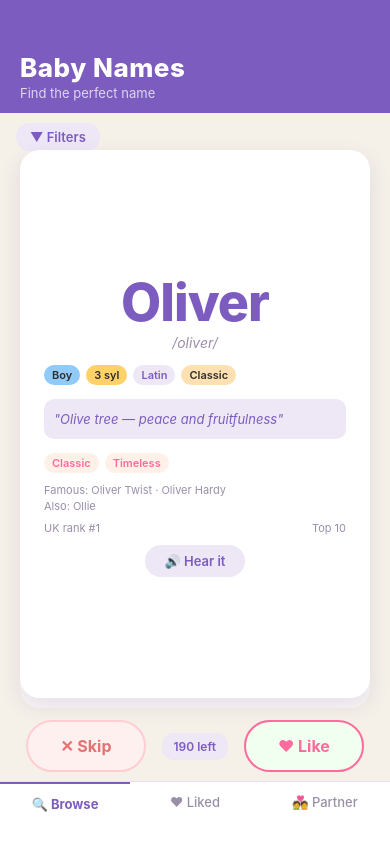
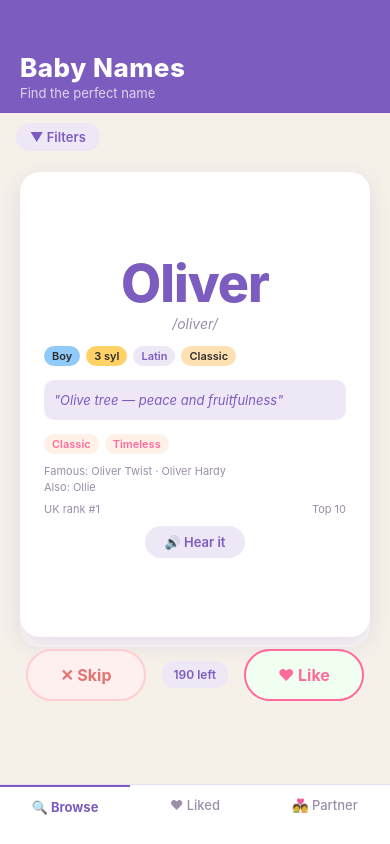
Before and after one commit to lukecode99/baby-name-finder, a React Native app: screen / in a window 390 px wide. Built offline with nearby package versions, Linux system fonts and the light colour scheme.

Commit message:
v4: Hard-coded layout, smaller CARD_H, tabBarHeight paddingBottom

```diff
--- a/src/screens/MainScreen.tsx
+++ b/src/screens/MainScreen.tsx
@@ -15,7 +15,7 @@ import namesData from '../data/names.json';
 
 const { width: SCREEN_W, height: SCREEN_H } = Dimensions.get('window');
 const CARD_W = Math.min(SCREEN_W - 40, 400);
-const CARD_H = Math.min(SCREEN_H * 0.65, 560);
+const CARD_H = Math.min(SCREEN_H * 0.55, 480);
 const SWIPE_THRESHOLD = 100;
 
 const C = {
@@ -294,7 +294,7 @@ function FilterPanel({ filters, onChange }: { filters: Filters; onChange: (f: Fi
 
 // ── Browse tab ────────────────────────────────────────────────────────────────
 
-function BrowseTab({ liked, setLiked }: { liked: Name[]; setLiked: React.Dispatch<React.SetStateAction<Name[]>> }) {
+function BrowseTab({ liked, setLiked, tabBarHeight }: { liked: Name[]; setLiked: React.Dispatch<React.SetStateAction<Name[]>>; tabBarHeight: number }) {
   const [filters, setFilters] = useState<Filters>(DEFAULT_FILTERS);
   const [filtersOpen, setFiltersOpen] = useState(false);
   const [seen, setSeen] = useState<Set<string>>(new Set());
@@ -337,8 +337,8 @@ function BrowseTab({ liked, setLiked }: { liked: Name[]; setLiked: React.Dispatc
   }
 
   return (
-    <View style={{ flex: 1, flexDirection: 'column' }}>
-      {/* Filter toggle */}
+    <View style={{ flex: 1, paddingBottom: tabBarHeight }}>
+      {/* Filter toggle — fixed height */}
       <View style={styles.filterToggleRow}>
         <TouchableOpacity style={styles.filterToggle} onPress={() => setFiltersOpen(o => !o)}>
           <Text style={styles.filterToggleText}>
@@ -356,17 +356,17 @@ function BrowseTab({ liked, setLiked }: { liked: Name[]; setLiked: React.Dispatc
         <FilterPanel filters={filters} onChange={(f) => { setFilters(f); setSeen(new Set()); setCardKey(k => k + 1); }} />
       )}
 
-      {/* Card + buttons — fills all remaining space */}
-      <View style={styles.cardArea}>
+      {/* Card + buttons — centred in remaining space */}
+      <View style={{ flex: 1, justifyContent: 'center', alignItems: 'center' }}>
         {current ? (
           <>
-            {/* Explicit-height wrapper so absolute-positioned cards have a parent with size */}
-            <View style={styles.cardStack}>
+            {/* Explicit-height card stack so absolute children have a sized parent */}
+            <View style={{ width: CARD_W, height: CARD_H, position: 'relative' }}>
               {next && <View style={[styles.card, styles.cardBehind]} />}
               <NameCard key={cardKey} item={current} onLike={handleLike} onSkip={handleSkip} />
             </View>
-            {/* Action buttons anchored directly below the card */}
-            <View style={styles.actionRow}>
+            {/* Action buttons sit directly below the card */}
+            <View style={[styles.actionRow, { marginTop: 12 }]}>
               <TouchableOpacity style={[styles.actionBtn, styles.skipBtn]} onPress={handleSkip}>
                 <Text style={styles.skipBtnText}>✕ Skip</Text>
               </TouchableOpacity>
@@ -485,6 +485,7 @@ export default function MainScreen() {
   const [tab, setTab] = useState<'browse' | 'liked' | 'partner'>('browse');
   const [liked, setLiked] = useState<Name[]>([]);
   const insets = useSafeAreaInsets();
+  const tabBarHeight = 60 + insets.bottom;
 
   return (
     <View style={styles.root}>
@@ -496,13 +497,13 @@ export default function MainScreen() {
 
       {/* Content */}
       <View style={{ flex: 1 }}>
-        {tab === 'browse' && <BrowseTab liked={liked} setLiked={setLiked} />}
+        {tab === 'browse' && <BrowseTab liked={liked} setLiked={setLiked} tabBarHeight={tabBarHeight} />}
         {tab === 'liked' && <LikedTab liked={liked} setLiked={setLiked} />}
         {tab === 'partner' && <PartnerTab liked={liked} />}
       </View>
 
-      {/* Tab bar */}
-      <View style={[styles.tabBar, { paddingBottom: Math.max(insets.bottom, 20) }]}>
+      {/* Tab bar — fixed height = 60 + bottom inset */}
+      <View style={[styles.tabBar, { height: tabBarHeight, paddingBottom: insets.bottom }]}>
         {(['browse', 'liked', 'partner'] as const).map(t => {
           const active = tab === t;
           const label = t === 'browse' ? '🔍 Browse' : t === 'liked' ? `♥ Liked${liked.length ? ` (${liked.length})` : ''}` : '💑 Partner';
```
